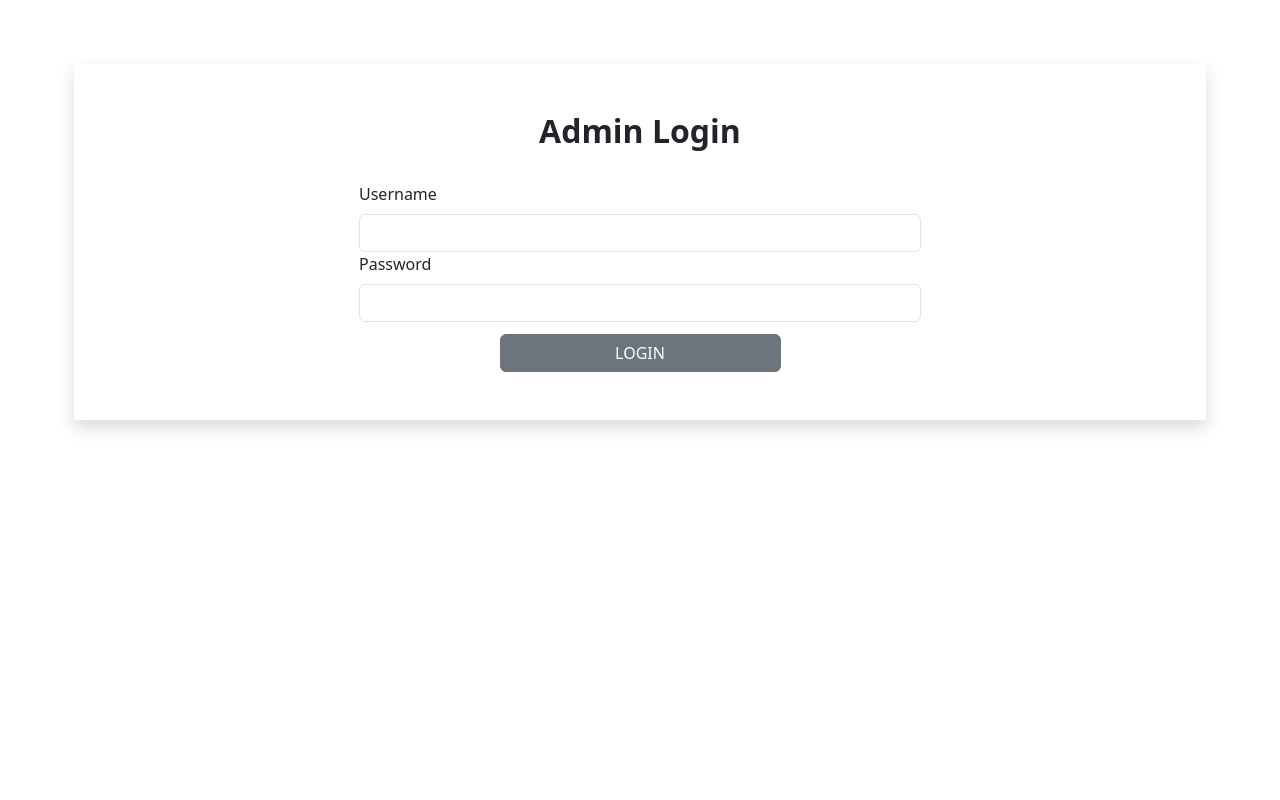
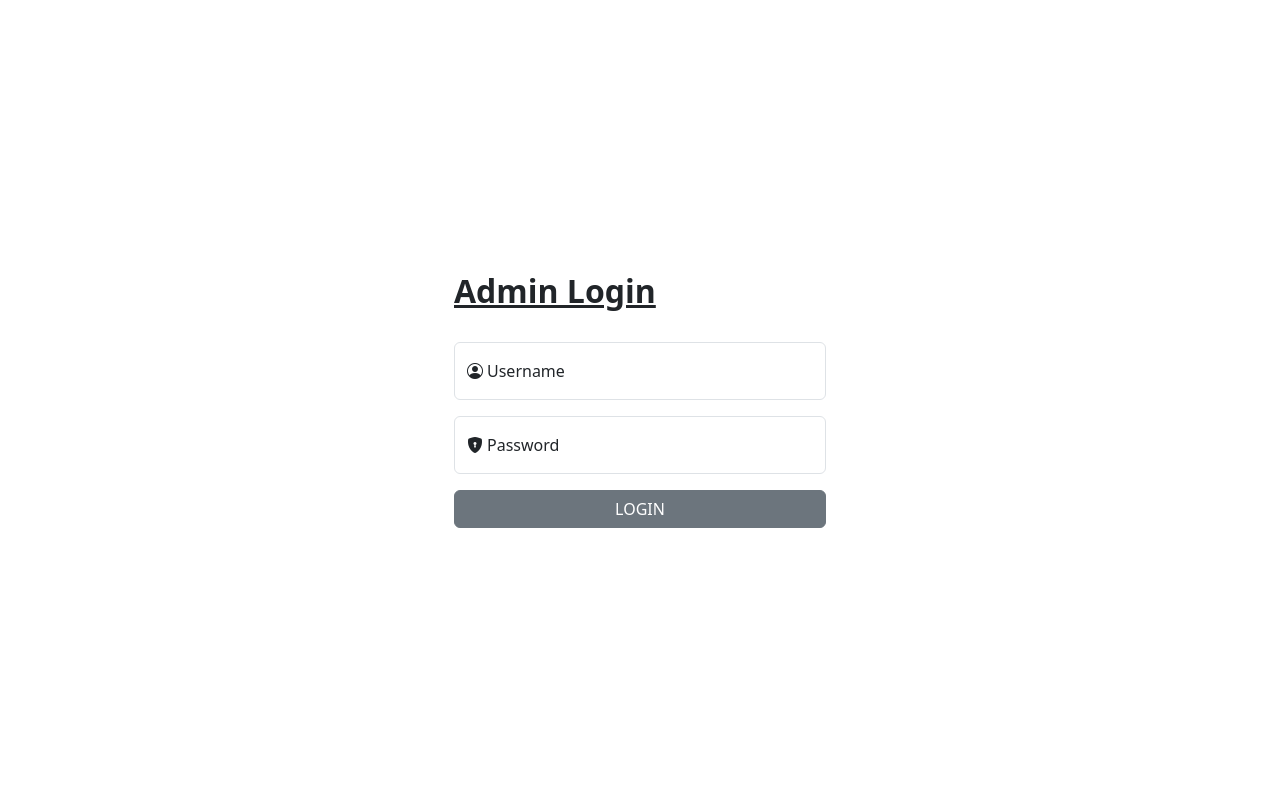
Before and after one commit to Zhen-Zhi/FWDD-KON-Quiz, a PHP site: page /adminlogin.php in a window 1280 px wide. Run offline with PHP 8.4, Linux system fonts and the light colour scheme.

Commit message:
adminlogin css

```diff
--- a/admin/adminlogin.php
+++ b/admin/adminlogin.php
@@ -5,28 +5,29 @@
     session_start();
 ?>
 
-<div class="container px-1 py-5">
-    <div class="shadow px-1 py-5 mt-3 mb-5">
-    <h2 class="fw-bold pb-4 text-center">Admin Login</h2>
-            <div class="modal-body">
+<div class="d-flex align-items-center justify-content-center vh-100">
+    <div class="container py-5">
+        <div class="col-md-4 mx-auto">
+            <h2 class="fw-bold pb-4 text-decoration-underline">Admin Login</h2>
+        </div>
+
         <form class="needs-validation" action="" method="POST" novalidate id="login-form">
-                    <div class="col-md-6 mx-auto">
-                        <label for="" class="form-label">Username</label>
-                        <input id="credential" class="form-control" type="text" name="credential">
+            <div class="form-floating col-md-4 mx-auto mb-3">
+                <input type="text" class="form-control" id="credential" name="credential" placeholder="name@example.com">
+                <label for="credential"><i class="bi bi-person-circle me-1"></i>Username</label>
+                <div class="invalid-feedback">
+                </div>
+            </div>
+            <div class="form-floating col-md-4 mx-auto mb-3">
+                <input type="password" class="form-control" id="password" name="password" placeholder="Password">
+                <label for="password"><i class="bi bi-shield-lock-fill me-1"></i>Password</label>
                 <div class="invalid-feedback">
                 </div>
             </div>
 
-                    <div class="col-md-6 mx-auto">
-                        <label for="" class="form-label">Password</label>
-                        <input id="password" class="form-control" type="password" name="password">
-                        <div class="invalid-feedback">
-                        </div>
-                    </div>
-
-                    <div class="col-md-6 mt-2 mx-auto text-center pt-1">
+            <div class="col-md-4 mx-auto text-center">
                 <input type="hidden" name="loginadmin" value="1">
-                        <button class="btn btn-secondary w-50" type="submit" name="login">
+                <button class="btn btn-secondary w-100" type="submit" name="login">
                     <div id="login-text">
                         LOGIN
                     </div>
@@ -38,9 +39,6 @@
         </form>
     </div>
 </div>
-    </div>
-</div>
-
 
 <script>
     $(document).ready(function() {
@@ -64,7 +62,7 @@
                             window.location.href = '/FWDD-KON-QUIZ/admin/adminhome.php';
                         }, 2000);
                     } else {
-                        $('#liveToast').addClass('text-bg-danger');
+                        $('#liveToast').addClass('text-bg-danger mt-2');
                         $('#liveToast').find('.toast-body').html(data.message);
                         toastBootstrap.show();
                         $('#credential').removeClass('is-valid').addClass('is-invalid');
```
Lines whose indentation alone changed are shown as unchanged.
